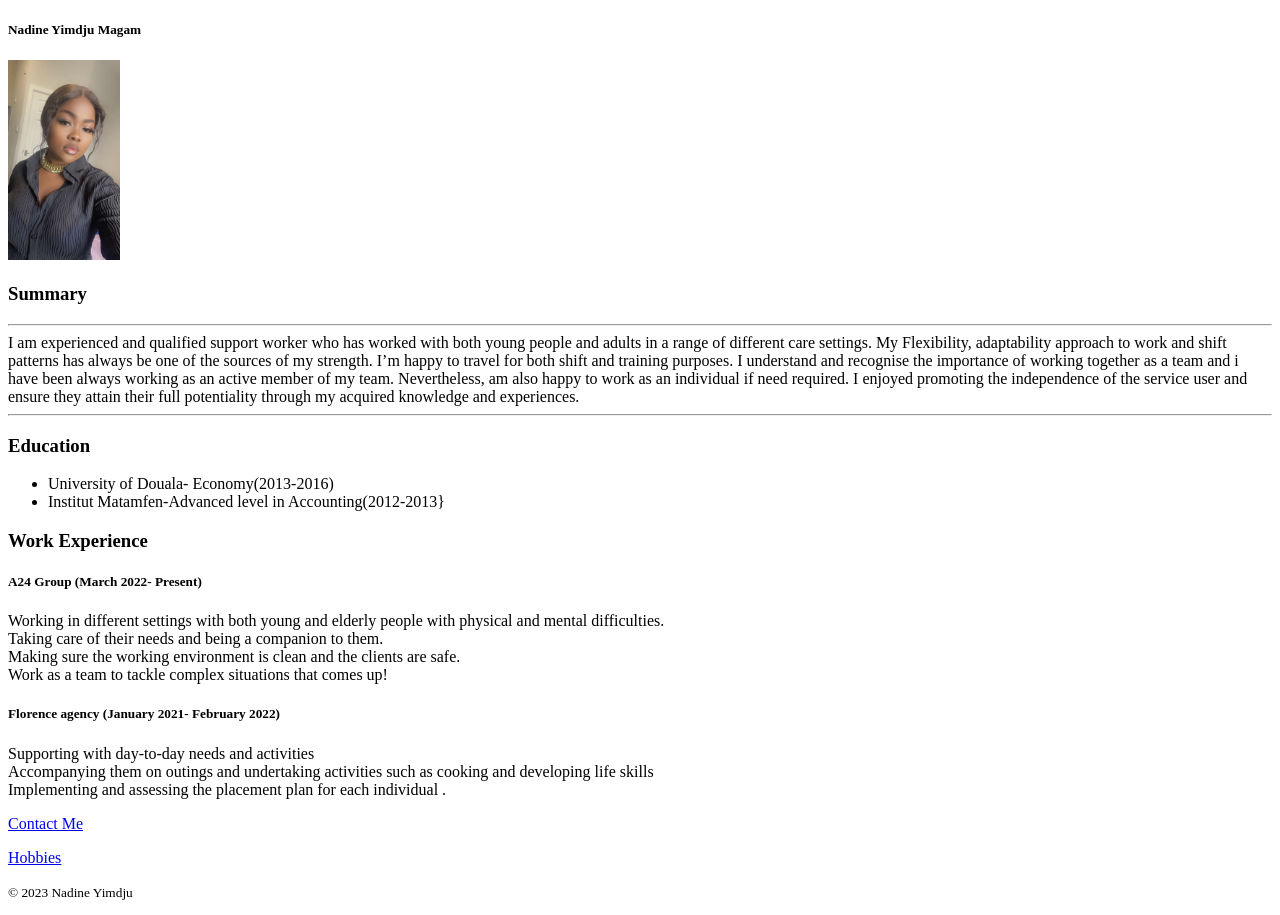
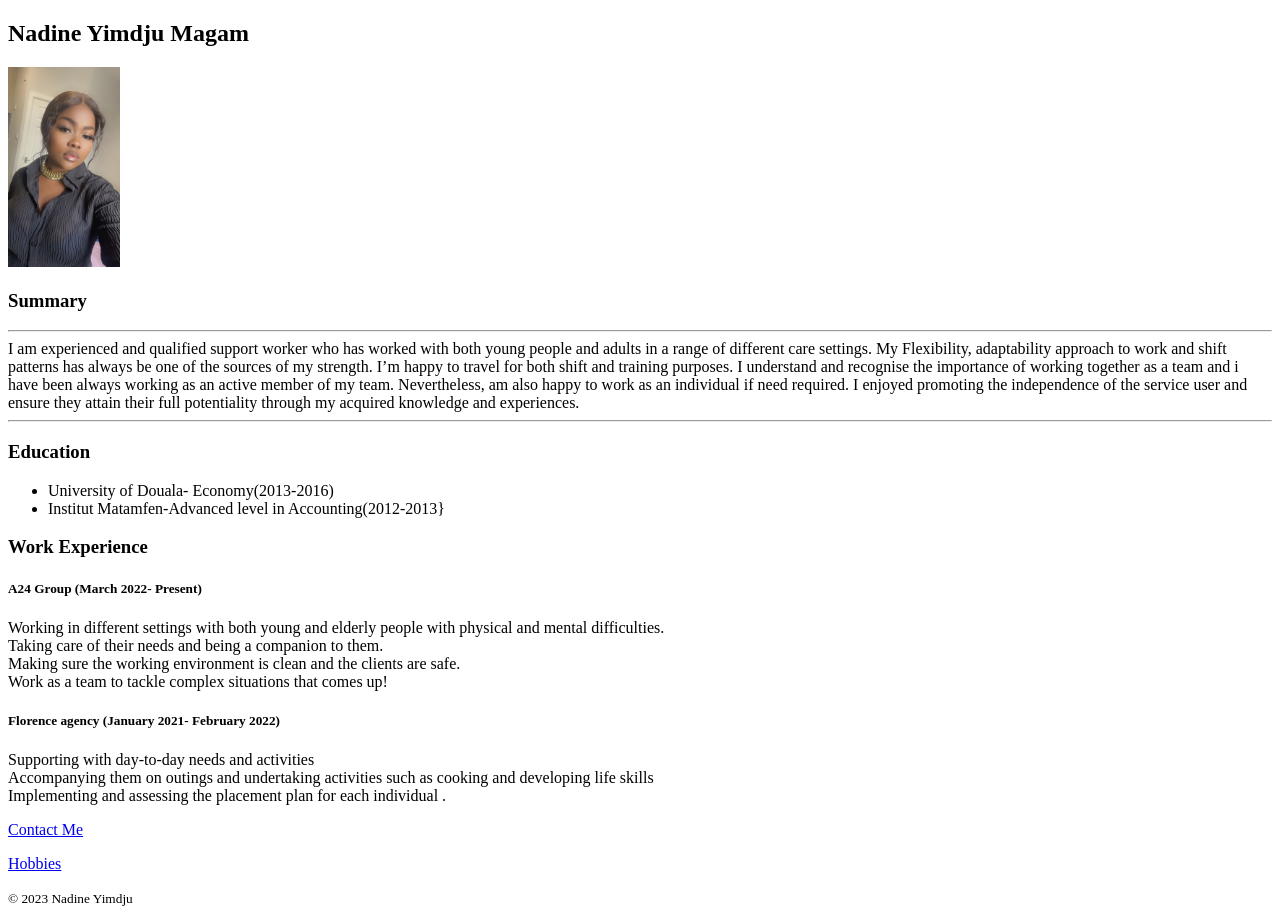
Before and after one commit to Nadiayims/html-resume, a plain HTML site: page index.html in a window 1280 px wide. Drawn offline with Linux system fonts and the light colour scheme.

Commit message:
Add files via upload

```diff
--- a/index.html
+++ b/index.html
@@ -7,7 +7,7 @@
     </head>
 
     <body>
-        <h5>Nadine Yimdju Magam</h5>
+        <h2>Nadine Yimdju Magam</h2>
         <img src="./IMG_7138.JPG" height="200" alt="A picture of Nadine">
 
         <h3>Summary</h3>
```
